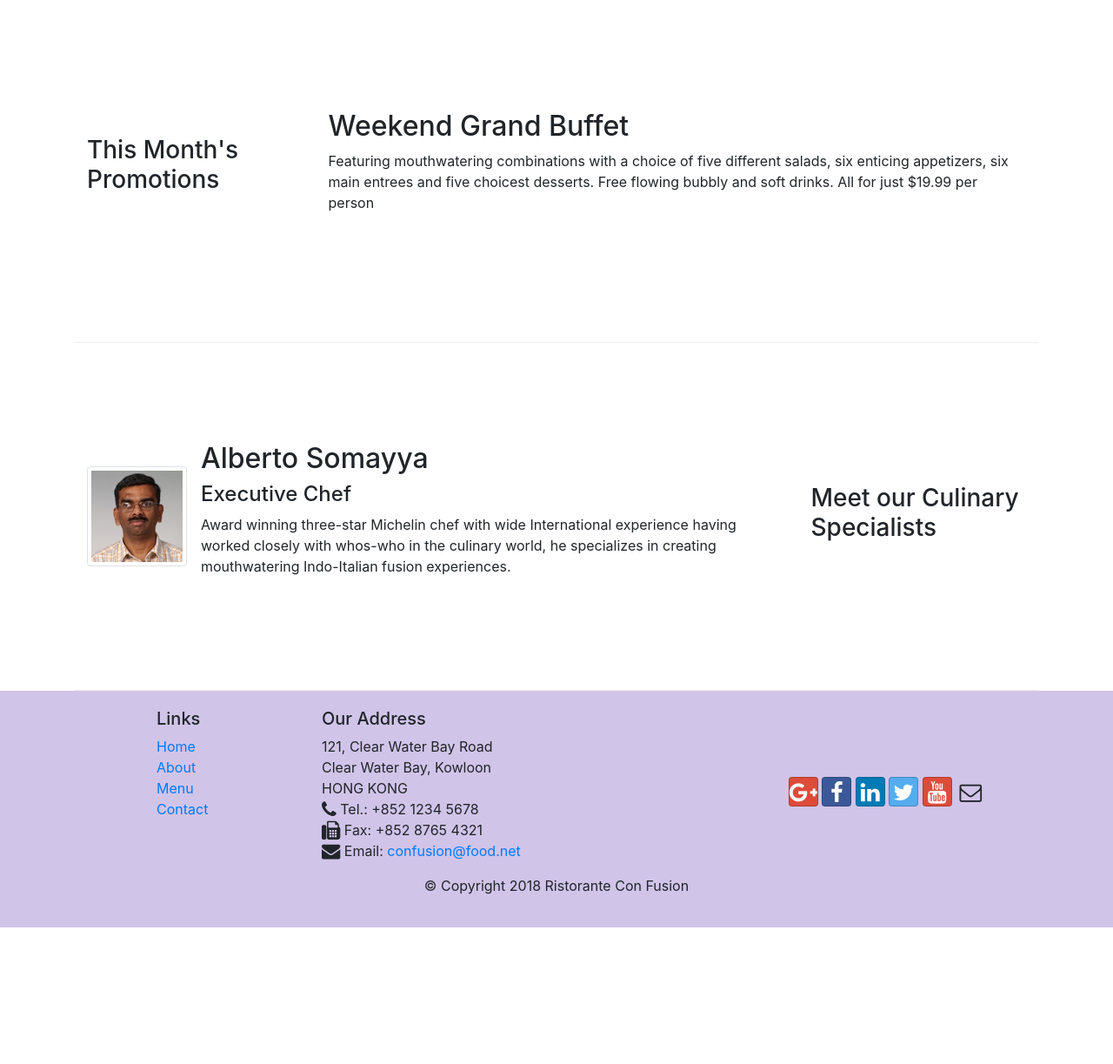
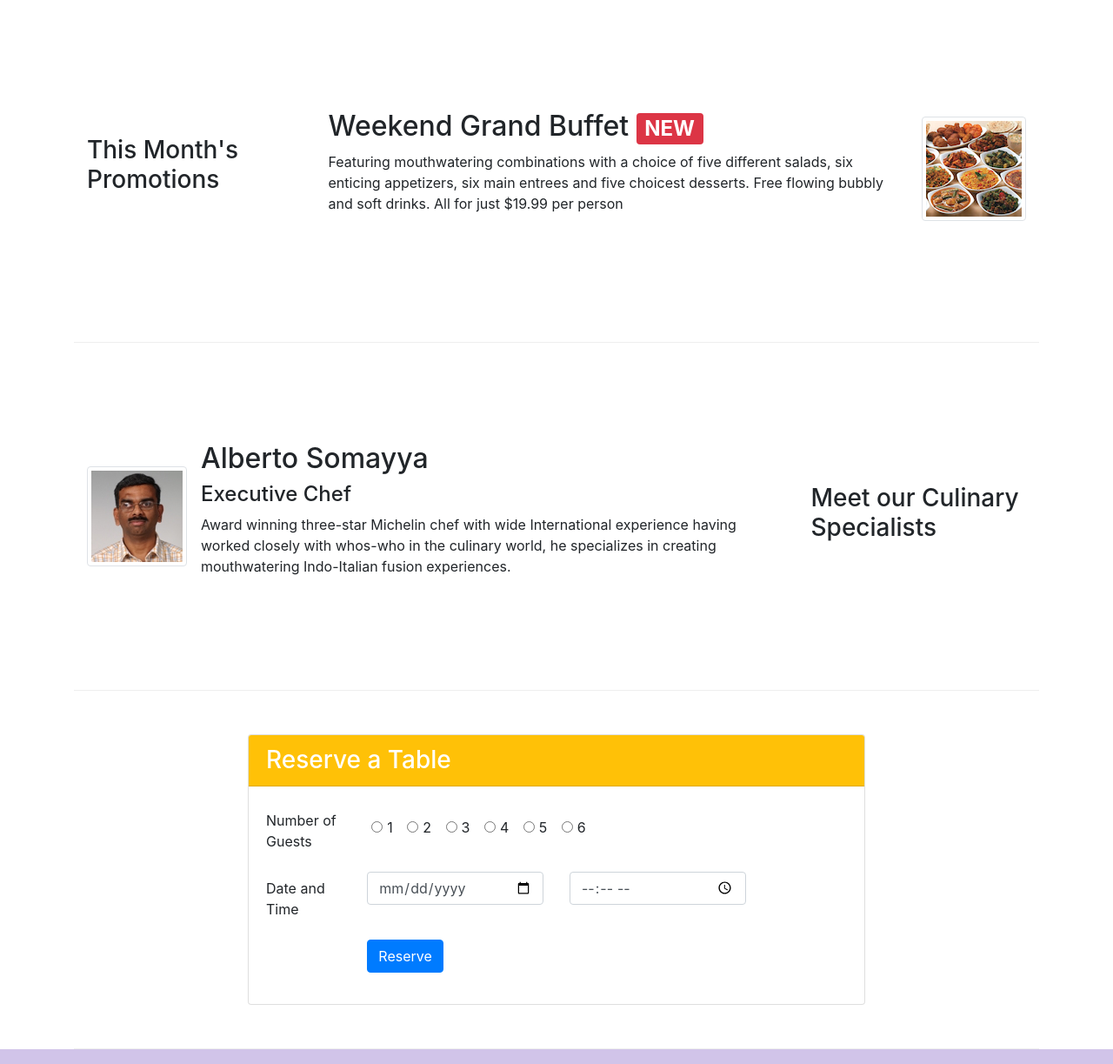
Before and after one commit to Mohanavel2000/bootstrap4, a website: page index.html in a window 1280 px wide. Shown: the part 740-1963 px from the top of the page at 87% size. Before the commit the page ends 1806 px from the top, so only its background shows below. Drawn offline with nearby package versions, Linux system fonts and the light colour scheme.

Commit message:
assignment 2 and tabs

```diff
--- a/css/style.css
+++ b/css/style.css
@@ -37,3 +37,9 @@ body{
 .navbar-dark {
     background-color: #512DAB;
 }
+
+.tab-content{
+    border-left: 1px solid #ddd;
+    border-right: 1px solid #ddd;
+    border-bottom: 1px solid #ddd;
+}
--- a/index.html
+++ b/index.html
@@ -39,8 +39,11 @@
                     <h1>Ristorante con Fusion</h1>
                     <p>We take inspiration from the World's best cuisines, and create a unique fusion experience. Our lipsmacking creations will tickle your culinary senses!</p>
                 </div>
-                <div class="col-12 col-sm align-self-center">
-                    <img src="img/logo.png" class="img-fluid">
+                <div class='col-6 col-sm-3 align-items-center'>
+                    <img src='img/logo.png' class='img-fluid'/>
+                </div>
+                <div class='button-group col-6 col-sm-3 align-self-center' role='group'>
+                    <a role='button' class='btn btn-warning' href='#reserve'> Reserve Table</a>
                 </div>
             </div>
         </div>
@@ -58,7 +61,7 @@
                     <div class="media-body">
                         <h2 class="mt-0">Uthappizza
                             <span class="badge badge-danger ">HoT</span><span class="badge badge-pill badge-secondary">$4.99</span></h2>
-                    <p>A unique combination of Indian Uthappam (pancake) and Italian pizza, topped with Cerignola olives, ripe vine cherry tomatoes, Vidalia onion, Guntur chillies and Buffalo Paneer.</p>
+                    <p d-none d-sm-block>A unique combination of Indian Uthappam (pancake) and Italian pizza, topped with Cerignola olives, ripe vine cherry tomatoes, Vidalia onion, Guntur chillies and Buffalo Paneer.</p>
                     </div>
                 </div>
             </div>
@@ -69,9 +72,14 @@
             <div class="col-12 col-sm-4 col-md-3">
                 <h3>This Month's Promotions</h3>
             </div>
-            <div class="col col-sm col-md">
-                <h2>Weekend Grand Buffet</h2>
-                <p>Featuring mouthwatering combinations with a choice of five different salads, six enticing appetizers, six main entrees and five choicest desserts. Free flowing bubbly and soft drinks. All for just $19.99 per person </p>
+            <div class='col col-sm col-md'>
+            <div class='media'>
+                <div class='media-body'>
+                    <h2>Weekend Grand Buffet <span class='badge badge-danger'>NEW</span></h2>
+                    <p class="d-none d-sm-block">Featuring mouthwatering combinations with a choice of five different salads, six enticing appetizers, six main entrees and five choicest desserts. Free flowing bubbly and soft drinks. All for just $19.99 per person </p>
+                </div>
+                <img class='d-flex ml-3 img-thumbnail align-self-center' src='img/buffet.png' alt='buffet'/>
+            </div>
             </div>
         </div>
 
@@ -86,13 +94,51 @@
                     <div class="media-body">
                         <h2>Alberto Somayya</h2>
                         <h4>Executive Chef</h4>
-                        <p>Award winning three-star Michelin chef with wide International experience having worked closely with whos-who in the culinary world, he specializes in creating mouthwatering Indo-Italian fusion experiences. </p>
+                        <p class="d-none d-sm-block">Award winning three-star Michelin chef with wide International experience having worked closely with whos-who in the culinary world, he specializes in creating mouthwatering Indo-Italian fusion experiences. </p>
                     </div>
                 </div>
 
             </div>
+            </div>
+            <div class='row row-content align-items-center'>
+                <div class='col-12 col-md-8 offset-md-2'>
+                    <div class='card'>
+                        <h3 class='card-header bg-warning text-white' id='reserve'>Reserve a Table</h3>
+                        <div class='card-body'>
+                            <form>
+                                <div class='form-group row '>
+                                    <label for='number_of_guests' class='col-md-2 col-form-label'>Number of Guests</label>
+                                    <div class='col-md-10 radio align-self-center form-check'>
+                                        <label class='form-check-inline'><input type='radio' name='number_of_guests' class='form-check-input' id='number_of_guests'/> 1</label>
+                                        <label class='form-check-inline'><input type='radio' name='number_of_guests' class='form-check-input' id='number_of_guests'/> 2</label>
+                                        <label class='form-check-inline'><input type='radio' name='number_of_guests' class='form-check-input' id='number_of_guests'/> 3</label>
+                                        <label class='form-check-inline'><input type='radio' name='number_of_guests' class='form-check-input' id='number_of_guests'/> 4</label>
+                                        <label class='form-check-inline'><input type='radio' name='number_of_guests' class='form-check-input' id='number_of_guests'/> 5</label>
+                                        <label class='form-check-inline'><input type='radio' name='number_of_guests' class='form-check-input' id='number_of_guests'/> 6</label>
+                                    </div>
+                                </div>
+                                <div class='form-group row'>
+                                    <label for='date_and_time' class='col-12 col-md-2 col-form-label'>Date and Time</label>
+                                    <div class='col-12 col-md-4'>
+                                        <input type='date' class='form-control' id='date' name='date' placeholder="Date"/>
+                                    </div>
+                                    <div class='col-12 col-md-4'>
+                                        <input type='time' class='form-control' id='time' name='time' placeholder="Time"/>
+                                    </div>
+                                </div>
+                                <div class='form-group row'>
+                                    <div class='offset-md-2 col-md-10'>
+                                        <button type='submit' class='btn btn-primary'>
+                                            Reserve
+                                        </button>
+                                    </div>
+                                </div>
+                            </form>
+                        </div>
+                    </div>
+                </div>
+            </div>
         </div>
-    </div>
 
     <footer class="footer">
         <div class="container">
```
Also changed, not shown: aboutus.html (+26 -0 lines).
